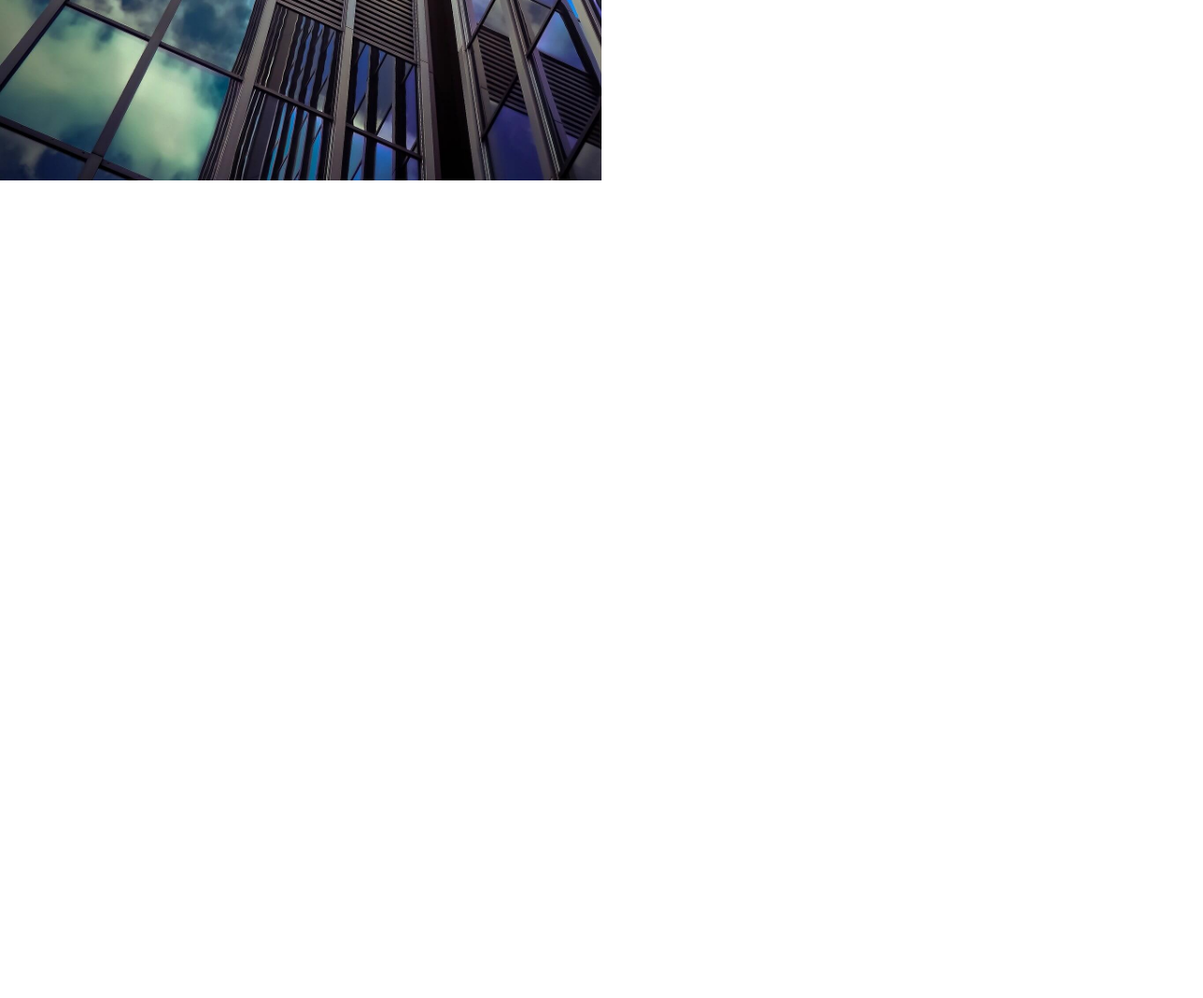
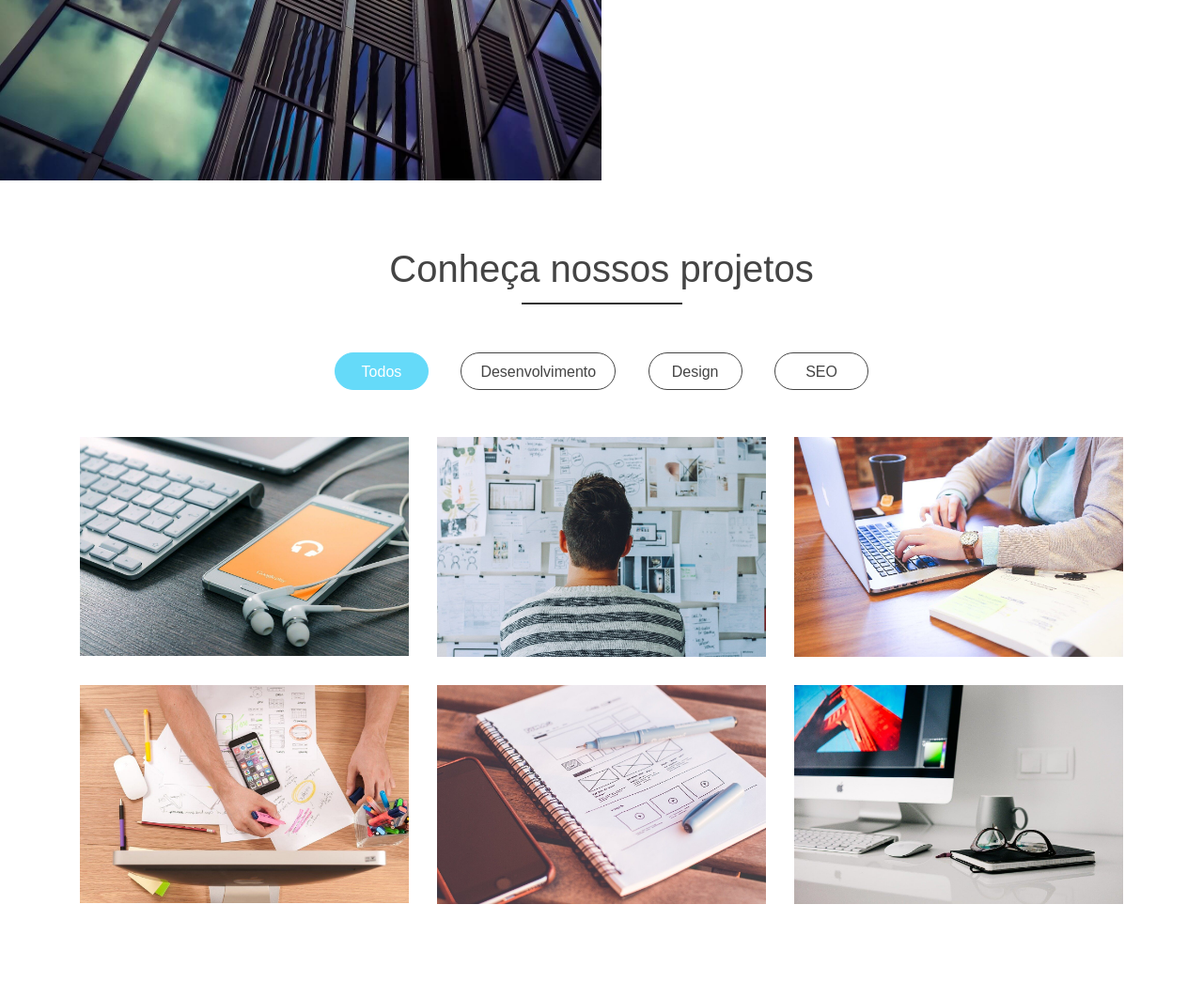
Before and after one commit to SamuelAlan19/Cursinho-GIT, a PHP site: page / in a window 1280 px wide. Shown: the part 3654-4716 px from the top of the page at 94% size. Before the commit the page ends 3846 px from the top, so only its background shows below. Run offline with PHP 8.4, Linux system fonts and the light colour scheme; some libraries are stand-ins or nearby versions.

Commit message:
Filtro de Telas

```diff
--- a/css/style.css
+++ b/css/style.css
@@ -226,3 +226,31 @@ border-color: #FFF;
     border-color:#65DAF9;
     background-color: #65DAF9;
 }
+
+.project-box{
+    margin-bottom: 30px;
+}
+
+#filter-btn-box{
+    margin-bottom: 50px;
+    text-align: center;
+}
+
+#portifolio-area .filter-btn{
+    color:  #444;
+    border: 1px solid #444;
+    background-color: transparent;
+    text-transform: none;
+    margin: 0 15px;
+    min-width: 100px;
+    width: auto;
+    height: 40px;
+    line-height: 40px;
+    padding: 0 20px;
+}
+
+#portifolio-area .filter-btn.active, #portifolio-area .filter-btn:hover{
+    color:#FFF;
+    background-color: #65DAF9;
+    border-color: #65DAF9;
+}
--- a/index.php
+++ b/index.php
@@ -234,6 +234,39 @@
                     </div>
                 </div>
             </div>
+                <div id="portifolio-area">
+                    <div class="container">
+                        <div class="row">
+                            <div class="col-md-12">
+                                <h3 class ="main-title">Conheça nossos projetos</h3>
+                            </div>
+                            <div class="col-md-12" id="filter-btn-box">
+                                <button class="main-btn filter-btn active" id="all-btn">Todos</button>
+                                <button class="main-btn filter-btn" id="dev-btn">Desenvolvimento</button>
+                                <button class="main-btn filter-btn" id="dsg-btn">Design</button>
+                                <button class="main-btn filter-btn" id="seo-btn">SEO</button>
+                            </div>
+                            <div class="col-md-4 project-box dev">
+                                <img src="img/proj1.jpg" class="img-fluid" alt="Projeto 1">
+                            </div>
+                            <div class="col-md-4 project-box dsg">
+                                <img src="img/proj2.jpg" class="img-fluid" alt="Projeto 2">
+                            </div>
+                            <div class="col-md-4 project-box seo">
+                                <img src="img/proj3.jpg" class="img-fluid" alt="Projeto 3">
+                            </div>
+                            <div class="col-md-4 project-box dev">
+                                <img src="img/proj4.jpg" class="img-fluid" alt="Projeto 4">
+                            </div>
+                            <div class="col-md-4 project-box dsg">
+                                <img src="img/proj5.jpg" class="img-fluid" alt="Projeto 5">
+                            </div>
+                            <div class="col-md-4 project-box seo">
+                                <img src="img/proj6.jpg" class="img-fluid" alt="Projeto 6">
+                            </div>
+                        </div>
+                    </div>
+                </div>
         </div>
     </main>
     <script src="js/script.js"></script>
--- a/js/script.js
+++ b/js/script.js
@@ -114,5 +114,42 @@ step: function(state, circle) {
 
     }, 250);
 
+    $('.filter-btn').on('click', function() {
+
+        let type = $(this).attr('id');
+        let boxes = $('.project-box');
+
+        $('.main-btn').removeClass('active');
+        $(this).addClass('active');
+
+
+        if(type=='dsg-btn'){
+            eachBoxes('dsg', boxes)
+        } else if(type == 'dev-btn') {
+            eachBoxes('dev', boxes);
+        }else if(type == 'seo-btn')  {
+            eachBoxes('seo', boxes);
+        }else {
+            eachBoxes('all', boxes);
+
+        }
 
     });
+
+    function eachBoxes(type, boxes){
+
+        if(type == 'all'){
+        $(boxes).fadeIn();
+    } else {
+        $(boxes).each(function() {
+            if(!$(this).hasClass(type)){
+                $(this).fadeOut('slow');
+            } else {
+               $(this).fadeIn();
+            }
+        });
+    }
+    }
+
+
+    });
```
